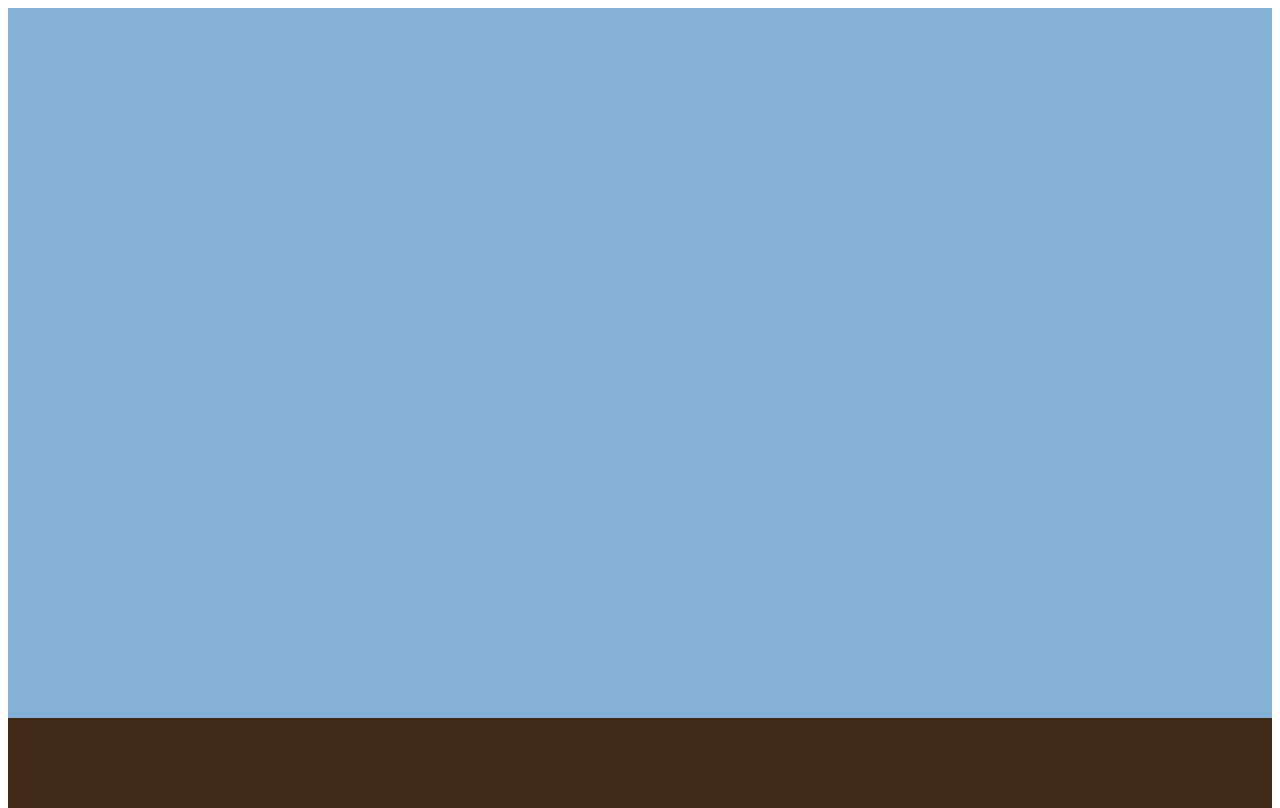
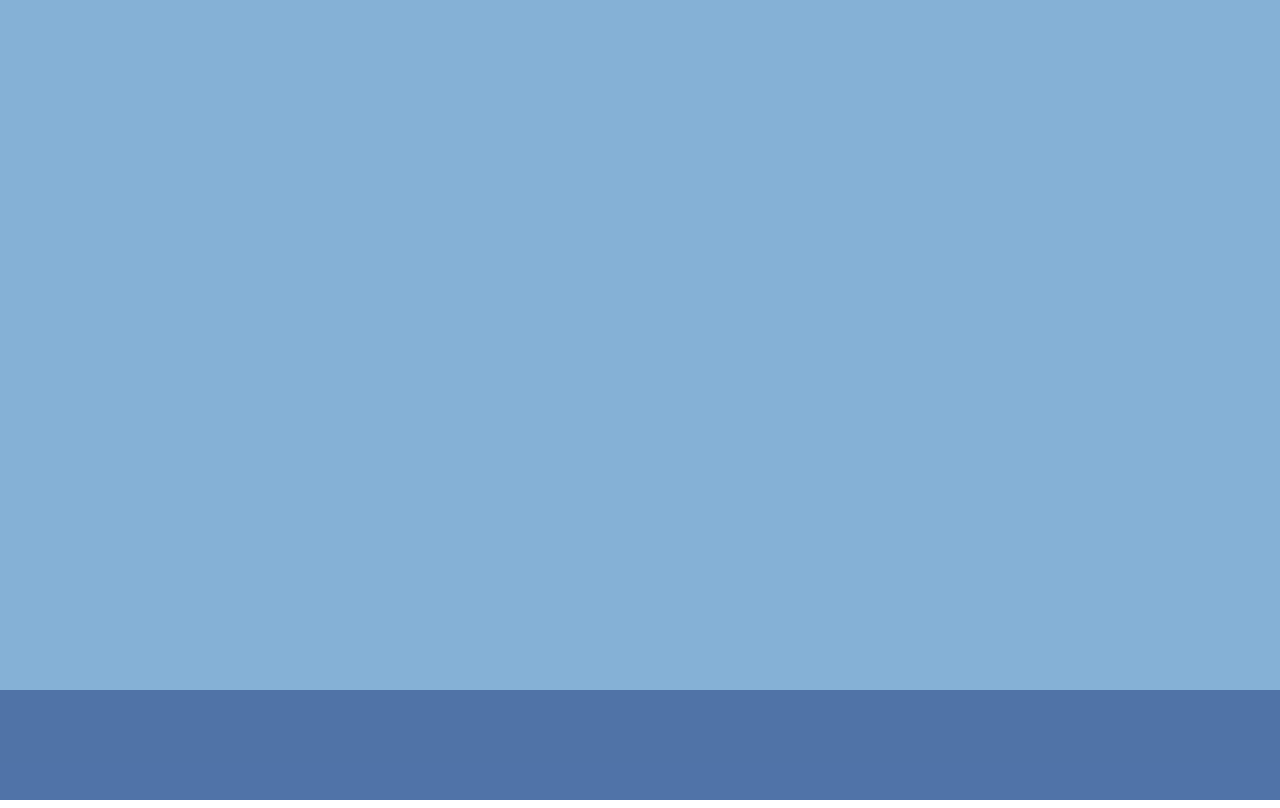
Before and after one commit to kevcoder/responsiveMusicApp, a plain HTML site: page index.html in a window 1280 px wide. Drawn offline with Linux system fonts and the light colour scheme.

Commit message:
basic styles added to main section and main footer

```diff
--- a/css/main.css
+++ b/css/main.css
@@ -5,7 +5,11 @@ html, body{
 body{
 	display: flex;
 	flex-direction: column;
-
+	background: #fff;
+	margin: 0;
+	font-family: Lato, sans-serif;
+	color: #222;
+	font-size: 0.9em;
 }
 main{
 	flex: 1 0 auto;
@@ -13,5 +17,7 @@ main{
 }
 footer{
 	flex: 0 0 90px;
-	background-color: #412916;
+	background-color: rgba(61, 100, 158, .9);
+	padding: 10px;
+	color: fff;
 }
```
